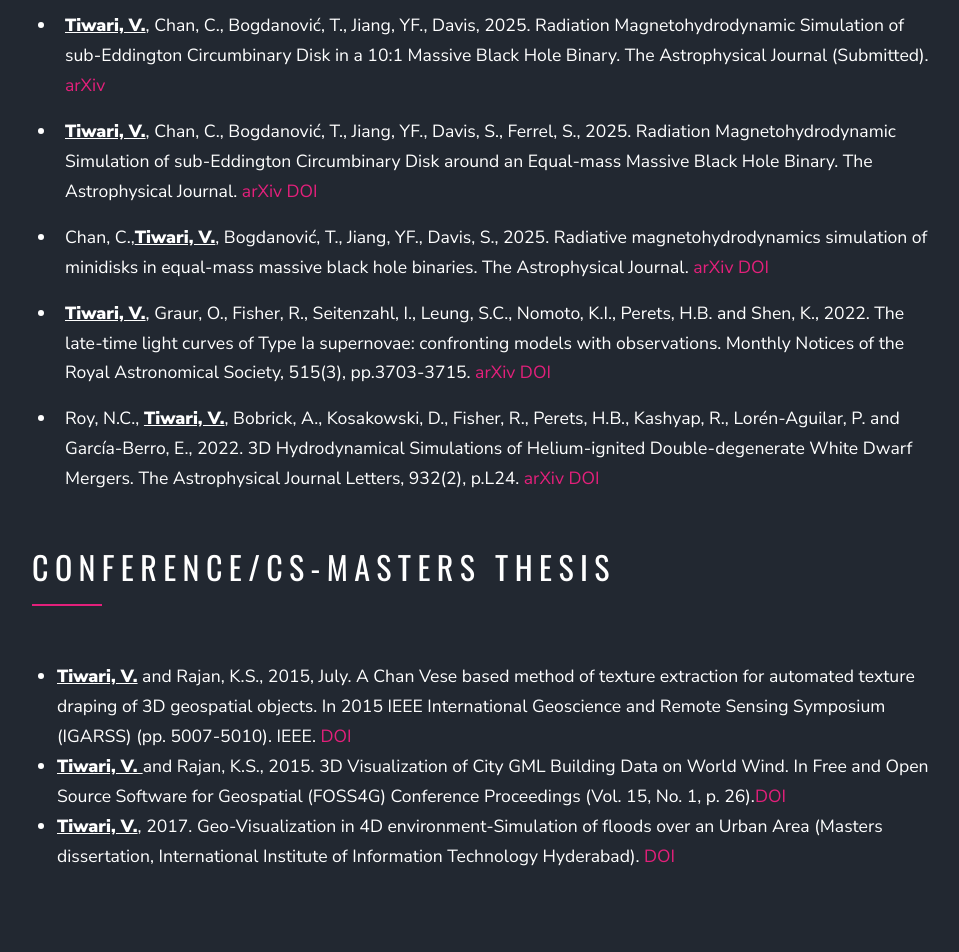
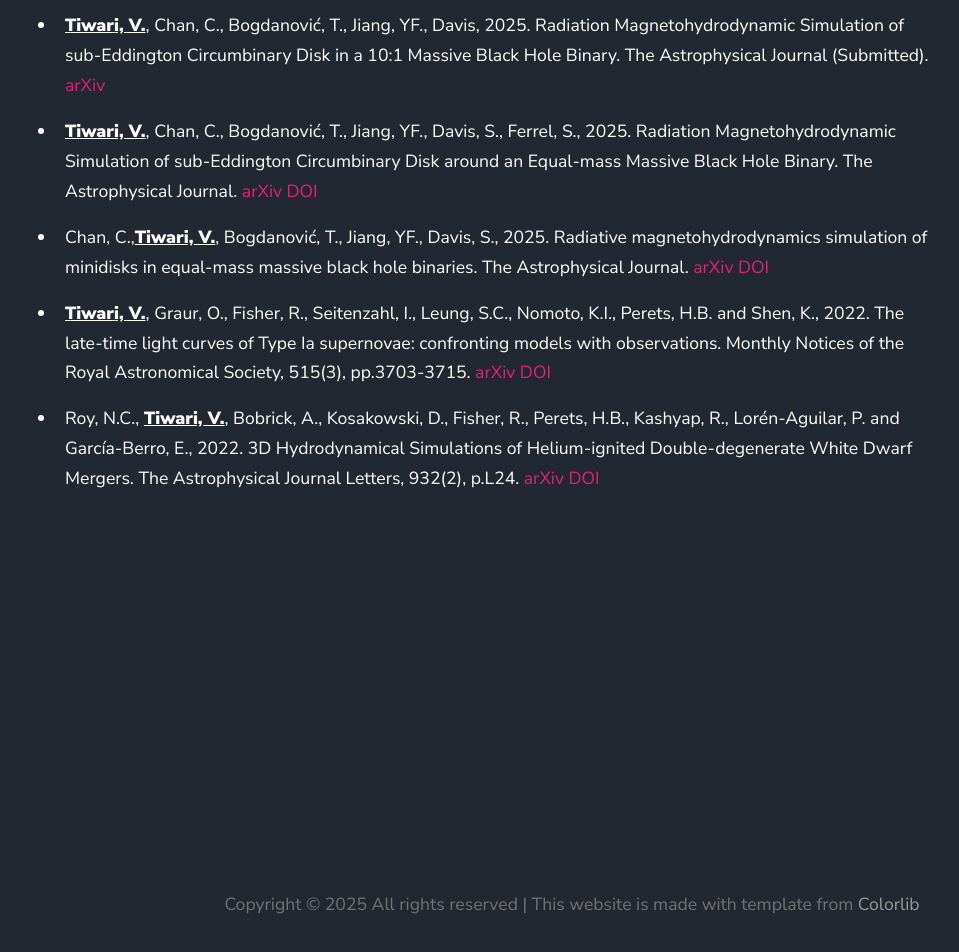
Before and after one commit to vishaltiwari/vishaltiwari.github.io, a plain HTML site: page pubs.html in a window 1280 px wide. Shown: the part 294-1246 px from the top of the page, without its empty margins (68-1027 px from the left). Drawn offline with nearby package versions, Linux system fonts and the light colour scheme; files whose address does not match are found by name.

Commit message:
removed old CS work

```diff
--- a/pubs.html
+++ b/pubs.html
@@ -110,7 +110,7 @@
        </div>
       </div>
       </br>
-    <div class="col-lg-10 order-lg-5" data-aos="fade-up" data-aos-delay="1">
+    <!--div class="col-lg-10 order-lg-5" data-aos="fade-up" data-aos-delay="1">
         <div class="site-section-heading mb-5 w-border">
          <h2>Conference/CS-Masters Thesis</h2>
       </div>
@@ -121,7 +121,7 @@
 		<li><strong><b><u>Tiwari, V. </u></b></strong>and Rajan, K.S., 2015. 3D Visualization of City GML Building Data on World Wind. In Free and Open Source Software for Geospatial (FOSS4G) Conference Proceedings (Vol. 15, No. 1, p. 26).<a href="https://scholarworks.umass.edu/foss4g/vol15/iss1/26/">DOI</a></li>
 		<li><strong><b><u>Tiwari, V.</u></b></strong>, 2017. Geo-Visualization in 4D environment-Simulation of floods over an Urban Area (Masters dissertation, International Institute of Information Technology Hyderabad).<a href="https://web2py.iiit.ac.in/research_centres/publications/view_publication/mastersthesis/481"> DOI</a></li>
               </ul>
-      </div>
+      </div-->
     </div>
   </div>
 
```
